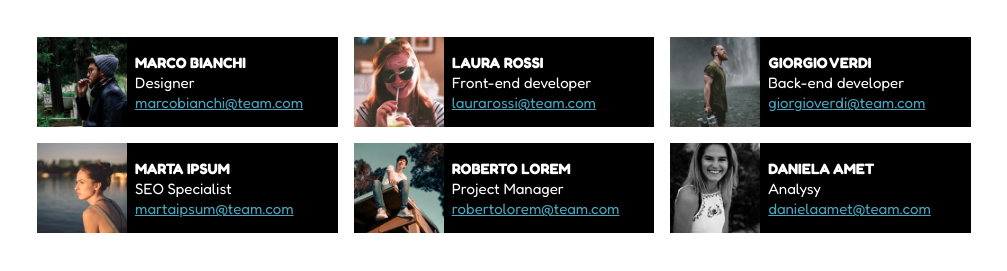
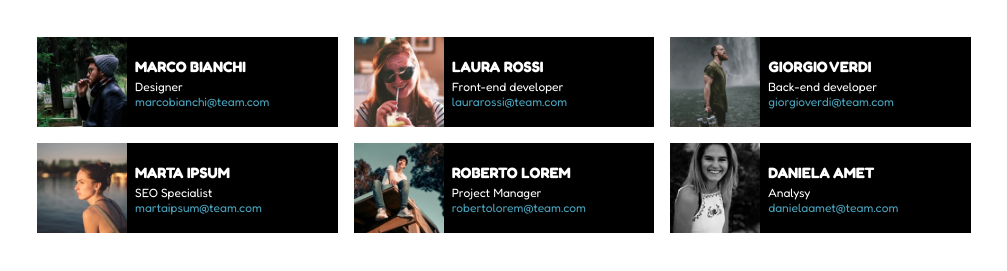
Before and after one commit to MichelaRicci/html-css-float-cards, a plain HTML site: page index.html in a window 1280 px wide. Shown: the part 135-406 px from the top of the page, without its empty margins (136-1143 px from the left). Drawn offline with Linux system fonts and the light colour scheme.

Commit message:
text deco

```diff
--- a/css/style.css
+++ b/css/style.css
@@ -45,23 +45,30 @@ h1 {
 .info {
     display: inline-block;
     color: #ffffff;
-    font-style: normal;
-    font-size: 15px;
-    margin: 16px;
+    margin: 12px;
     margin-left: 8px;
-    line-height: 20px;
-
-
+    line-height: 5px;
+    font-size: 12px;
 
 
 }
 
+.name {
+    text-transform: uppercase;
+    font-size: 15px;
+
+}
+
+.role {
+    font-size: 12px;
+
+}
+
+
 .mail {
     color: #4AA4BD;
-}
+    line-height: 25px;
+    text-decoration: none;
 
-.name {
-    text-transform: uppercase;
-    font-weight: 700;
 
 }
--- a/index.html
+++ b/index.html
@@ -22,68 +22,63 @@
 
         <main>
             <section class="row clearfix">
+
                 <div class="card clearfix">
                         <img class=img src="img/male1.png" alt="male1">
-                        <address class="info">
-                            <span class="name">Marco Bianchi</span>
-                            <br>
-                            <span>Designer</span>
-                            <br>
+                        <div class="info">
+                            <h3 class="name">Marco Bianchi</h3>
+                            <div class="role">Designer</div>
                             <a class="mail" href="mailto:marcobianchi@team.com">marcobianchi@team.com</a>
-                        </address>
+                        </div>
                 </div>
+
                 <div class="card clearfix">
                     <img class=img src="img/female1.png" alt="female1">
-                    <address class="info">
-                        <span class="name">Laura Rossi</span>
-                        <br>
-                        <span>Front-end developer</span>
-                        <br>
+                    <div class="info">
+                        <h3 class="name">Laura Rossi</h3>
+                        <div class="role">Front-end developer</div>
                         <a class="mail" href="mailto:laurarossi@team.com">laurarossi@team.com</a>
-                    </address>
+                    </div>
                 </div>
+
                 <div class="card clearfix">
                     <img class=img src="img/male2.png" alt="male2">
-                    <address class="info">
-                        <span class="name">Giorgio Verdi</span>
-                        <br>
-                        <span>Back-end developer</span>
-                        <br>
+                    <div class="info">
+                        <h3 class="name">Giorgio Verdi</h3>
+                        <div class="role">Back-end developer</div>
                         <a class="mail" href="mailto:giorgioverdi@team.com">giorgioverdi@team.com</a>
-                    </address>
-                </div>
+                    </div>
+
             </section>
+
             <section class="row clearfix">
                 <div class="card clearfix">
                     <img class=img src="img/female2.png" alt="female2">
-                    <address class="info">
-                        <span class="name">Marta Ipsum</span>
-                        <br>
-                        <span>SEO Specialist</span>
-                        <br>
+                    <div class="info">
+                        <h3 class="name">Marta Ipsum</h3>
+                        <div class="role">SEO Specialist</div>
                         <a class="mail" href="mailto:martaipsum@team.com">martaipsum@team.com</a>
-                    </address>
+                    </div>
                 </div>
+
                 <div class="card clearfix">
                     <img class=img src="img/male3.png" alt="male3">
-                    <address class="info">
-                        <span class="name">Roberto Lorem</span>
-                        <br>
-                        <span>Project Manager</span>
-                        <br>
+                    <div class="info">
+                        <h3 class="name">Roberto Lorem</h3>
+                        <div class="role">Project Manager</div>
                         <a class="mail" href="mailto:robertolorem@team.com">robertolorem@team.com</a>
-                    </address>
+                    </div>
                 </div>
+
                 <div class="card clearfix">
                     <img class=img src="img/female3.png" alt="female3">
-                    <address class="info">
-                        <span class="name">Daniela Amet</span>
-                        <br>
-                        <span>Analysy</span>
-                        <br>
+                    <div class="info">
+                        <h3 class="name">Daniela Amet</h3>
+                        <div class="role">Analysy</div>
                         <a class="mail" href="mailto:danielaamet@team.com">danielaamet@team.com</a>
-                    </address>
+                    </div>
                 </div>
+
             </section>
         </main>
 
```
